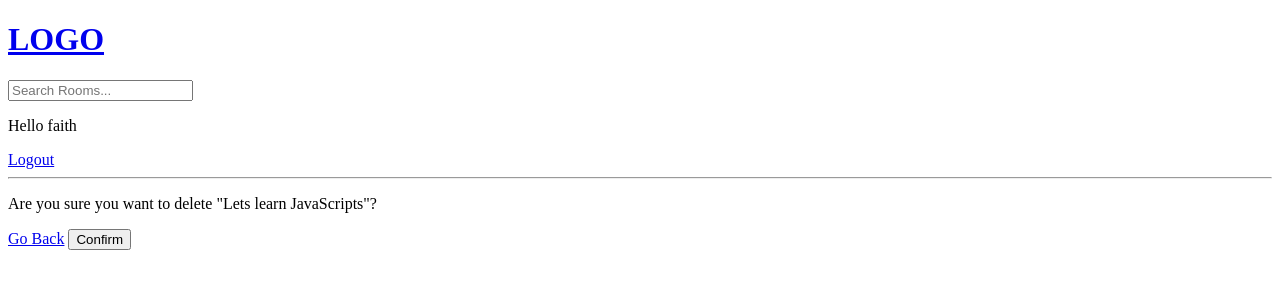
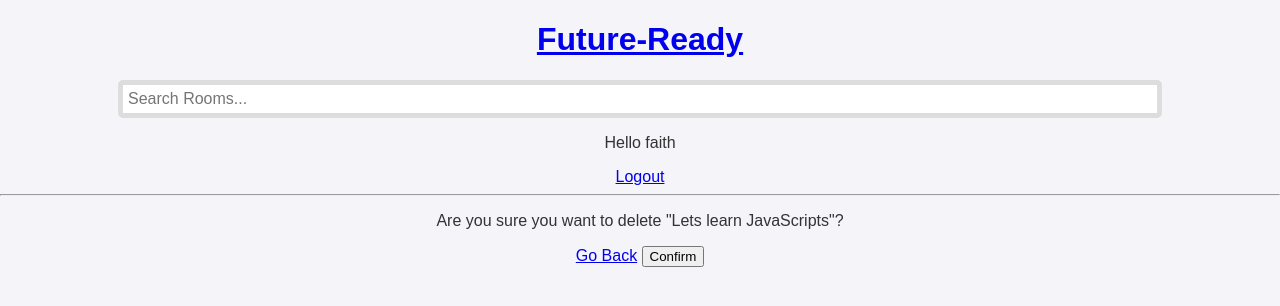
Before and after one commit to clorece/Student-Career-Assist, a Django app: page /delete-room/1/ in a window 1280 px wide. Shown: the top 306 px of the page. Run offline with Django 5.2, Linux system fonts and the light colour scheme; a user stored in the database is signed in; data comes from the database, SQL or seed files in the repository.

Commit message:
Update navbar.html

```diff
--- a/django code/templates/navbar.html
+++ b/django code/templates/navbar.html
@@ -1,6 +1,32 @@
+<head>
+    <title>Future-Ready</title>
+</head>
 <a href="/">
-    <h1>LOGO</h1>
+    <h1>Future-Ready</h1>
+    <style>
+        body {
+            font-family: Arial, sans-serif;
+            margin: 0;
+            padding: 0;
+            text-align: center;
+            background-color: #f4f4f9;
+            color: #333;
+        }
+        input[type="text"] {
+            width: 80%;
+            padding: 5px;
+            font-size: 1em;
+            border: 5px solid #ddd;
+            border-radius: 5px;
+        }
+         input[type="text"]:focus {
+            border-color: #007BFF;
+            outline: none;
+        }
+
+   </style>
 </a>
+
 
 
 <form method="GET" action="{% url 'home' %}">
```
